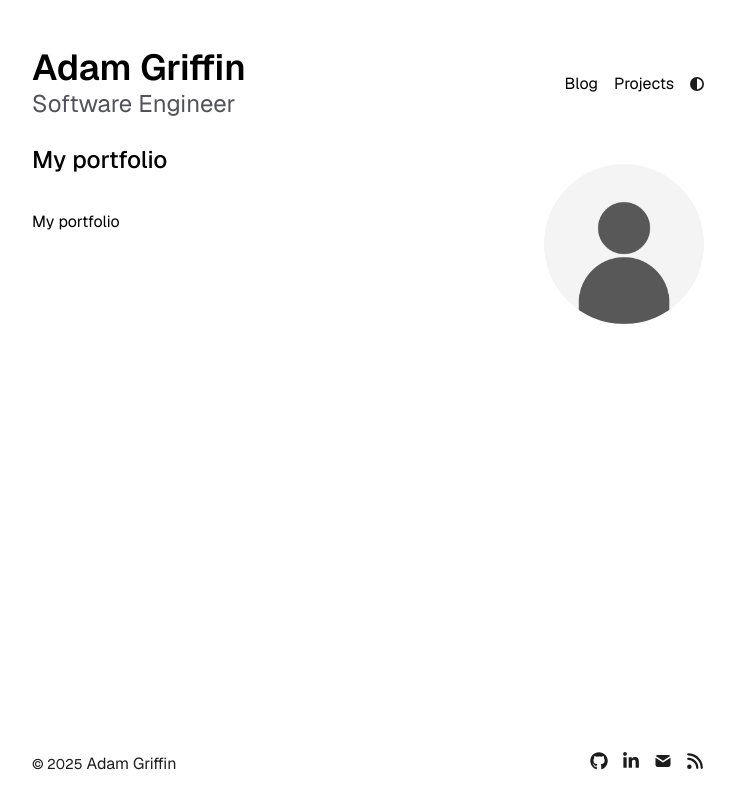
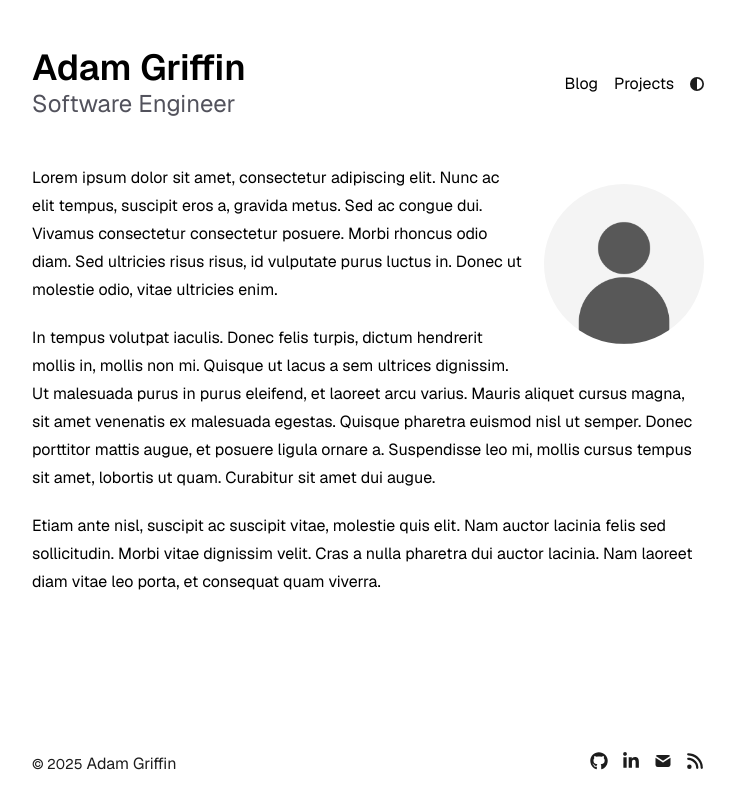
Before and after one commit to adamwgriffin/portfolio, a Next.js app: page / in a window 1280 px wide. Shown: the whole page, without its empty margins (272-1007 px from the left). Built offline with nearby package versions, Linux system fonts and the light colour scheme.

Commit message:
Placeholder text

```diff
--- a/app/page.tsx
+++ b/app/page.tsx
@@ -13,9 +13,29 @@ export default function Page() {
         height={160}
         priority
       />
-      <h1 className="mb-8 text-2xl font-medium">My portfolio</h1>
       <div className="prose prose-neutral dark:prose-invert">
-        <p>My portfolio</p>
+        <p>
+          Lorem ipsum dolor sit amet, consectetur adipiscing elit. Nunc ac elit
+          tempus, suscipit eros a, gravida metus. Sed ac congue dui. Vivamus
+          consectetur consectetur posuere. Morbi rhoncus odio diam. Sed
+          ultricies risus risus, id vulputate purus luctus in. Donec ut molestie
+          odio, vitae ultricies enim.
+        </p>
+        <p>
+          In tempus volutpat iaculis. Donec felis turpis, dictum hendrerit
+          mollis in, mollis non mi. Quisque ut lacus a sem ultrices dignissim.
+          Ut malesuada purus in purus eleifend, et laoreet arcu varius. Mauris
+          aliquet cursus magna, sit amet venenatis ex malesuada egestas. Quisque
+          pharetra euismod nisl ut semper. Donec porttitor mattis augue, et
+          posuere ligula ornare a. Suspendisse leo mi, mollis cursus tempus sit
+          amet, lobortis ut quam. Curabitur sit amet dui augue.
+        </p>
+        <p>
+          Etiam ante nisl, suscipit ac suscipit vitae, molestie quis elit. Nam
+          auctor lacinia felis sed sollicitudin. Morbi vitae dignissim velit.
+          Cras a nulla pharetra dui auctor lacinia. Nam laoreet diam vitae leo
+          porta, et consequat quam viverra.
+        </p>
       </div>
     </section>
   );
```
